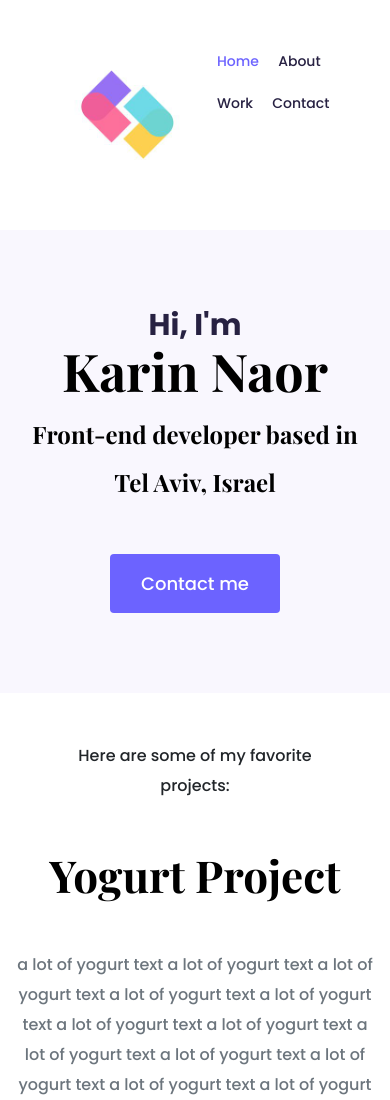
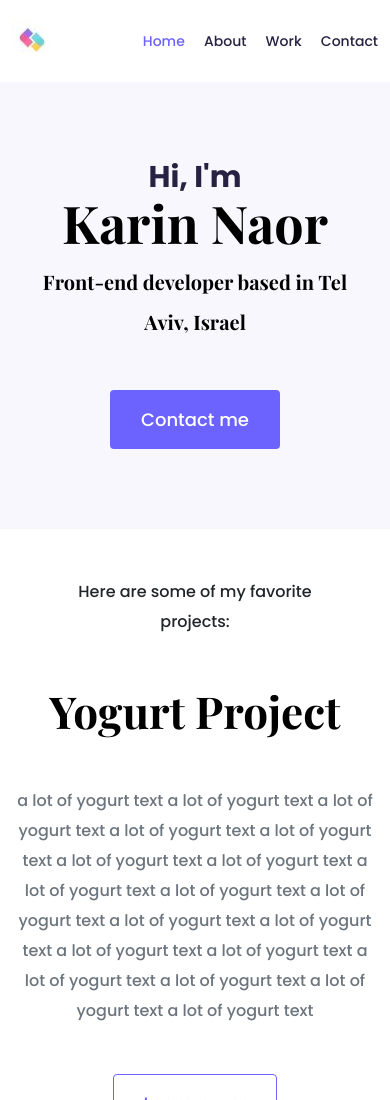
Before and after one commit to Karinnaor/portfoilio-project, a plain HTML site: page index.html in a window 390 px wide. Shown: the top 1100 px of the page. Drawn offline with nearby package versions, Linux system fonts and the light colour scheme.

Commit message:
fixed the logos and navbar padding

```diff
--- a/index.html
+++ b/index.html
@@ -40,12 +40,12 @@
       <nav class="d-flex justify-content-between">
         <a href="/" title="Homepage">
           <img
-            src="/images/logo.png"
+            src="/images/shecodes-logo.png"
             class="logo d-none d-md-block"
             alt="Karin Naor logo"
           />
           <img
-            src="/images/logo-small.jpg"
+            src="/images/sheCodes-logo-small.jpg"
             class="logo d-block d-md-none"
             alt="Karin Naor logo"
           />
--- a/src/style.css
+++ b/src/style.css
@@ -108,11 +108,11 @@ p {
 }
 
 .logo {
-  max-width: 150px;
+  max-width: 150px 41px;
 }
 
 nav {
-  padding: 40px;
+  padding: 20px 0px;
 }
 nav ul {
   padding: 0;
@@ -187,6 +187,10 @@ footer .social-links a:hover {
     font-size: 44px;
   }
 
+  .hero h2 {
+    font-size: 20px;
+  }
+
   .content {
     text-align: center;
     padding: 0;
```
Also changed, not shown: about.html (+2 -2 lines), contact.html (+2 -2 lines), work.html (+5 -3 lines), images/logo-small.jpg (deleted), images/logo.png (deleted), images/sheCodes-logo-small.jpg (added), images/shecodes-logo.png (added).
